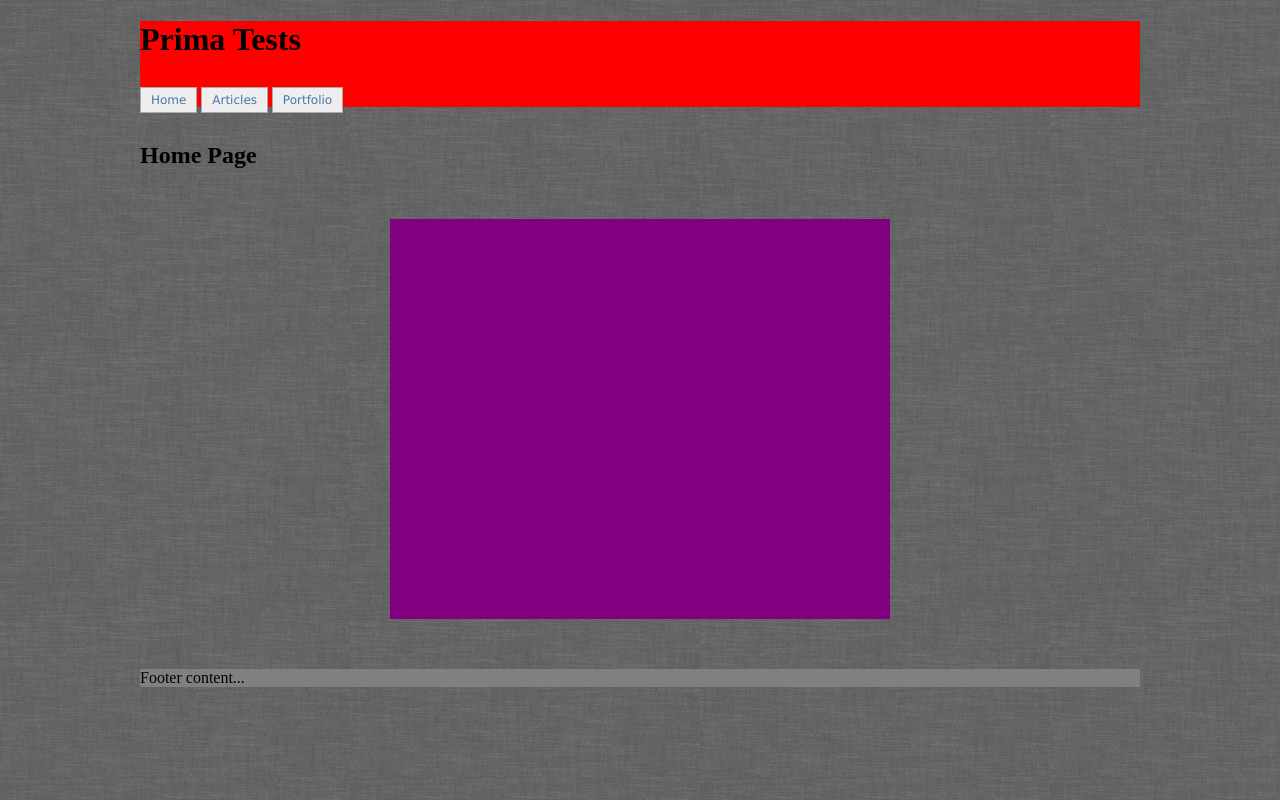
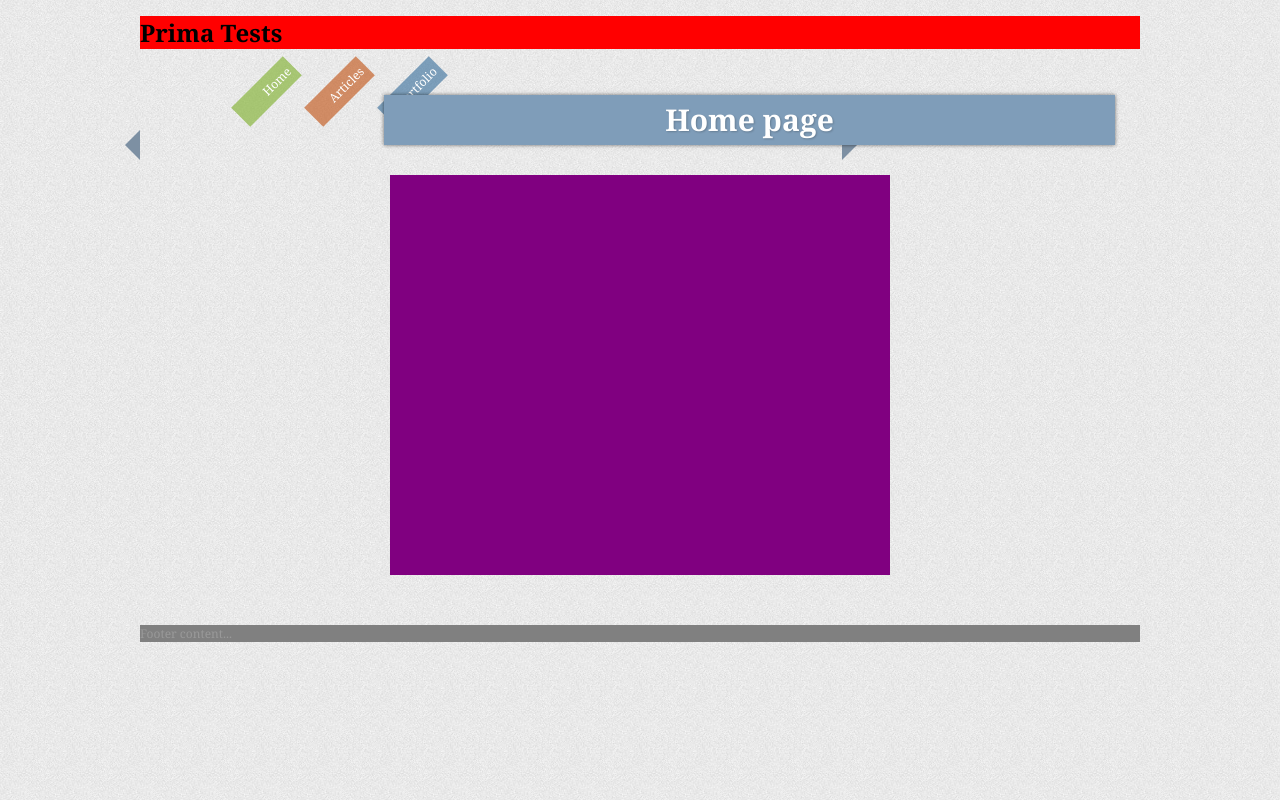
Before and after one commit to han0idx/JUProject, a PHP site: template resources/templates/home.php in a window 1280 px wide. Run offline with PHP 8.4, Linux system fonts and the light colour scheme; the template is opened without the code that fills it, so the values that code supplies are empty.

Commit message:
Fixing Bpop bug
fixing bpopup, adding some new style

```diff
--- a/public_html/css/style.css
+++ b/public_html/css/style.css
@@ -1,7 +1,10 @@
 body{
 width:1000px;
 margin:0 auto;
-background-image:url("../img/layout/grey_wash_wall.png");
+background-image:url("../img/layout/bck.jpg");
+font-family: Georgia, Verdana, “Lucida Sans Unicode”, sans-serif;
+font-size: 12px;
+color: #999;
 }
 
 .clearfix:after {
@@ -17,6 +20,16 @@ height: 0;
 -webkit-border-radius: 10px;
 -moz-border-radius: 10px;
 border-radius: 10px;
+
+background: #fff;
+-moz-border-radius: 10px;
+-khtml-border-radius: 10px;
+-webkit-border-radius: 10px;
+-moz-box-shadow: 0px 0px 8px rgba(0,0,0,0.3);
+-khtml-box-shadow: 0px 0px 8px rgba(0,0,0,0.3);
+-webkit-box-shadow: 0px 0px 8px rgba(0,0,0,0.3);
+position: relative;
+z-index: 90;
 }
 
 /**************************Header***************************/
@@ -51,7 +64,7 @@ text-decoration: none;
 
 /**************************Container***************************/
 #container{
-background-color:blue;
+/*background-color:blue;*/
 
 }
 #container:after{
@@ -64,9 +77,11 @@ height: 0;
 }
 /**************************Content***************************/
 #content{
-background-color:yellow;
-width:750px;
-float:left;
+width: 702px;
+float: left;
+clear: both;
+margin: 0px auto;
+
 }
 #listbox{
 height:400px;
@@ -110,6 +125,7 @@ background-color:purple;
 }
 #contentlist li{
     margin-top: 50px;
+    margin-bottom: 42px;
     list-style-type: none;
 }
 
@@ -119,24 +135,25 @@ margin-right: 9px;
 
 .mrfull{
     cursor: pointer;
+    font-size: 16px;
 }
 /**************************SiteControls***************************/
 #siteControls{
-background-color:green;
-width:240px;
-margin-left:5px;
-float:left;
+    width: 246px;
+    margin-left: 39px;
+    float: left;
 }
 
 /**************************Footer***************************/
 #footer{
 background-color:gray;
+margin-top: 30px;
 
 }
 
 /*************************Extras***************************/
 
-#element_to_pop_up { display:none;
+.element_to_pop_up { display:none;
 background-color: #fff;
 border-radius: 10px 10px 10px 10px;
 box-shadow: 0 0 25px 5px #999;
@@ -164,12 +181,113 @@ padding: 25px;
 .numberCircle {
     position: absolute;
     left: 3px;
-    margin-top: -8px;
+    margin-top: -13px;
     font-size: 30px;
     background-color: rgb(209, 209, 209);
     width: 32px;
     text-align: center;
     border-radius: 27px;
-    color: rgb(44, 43, 43);
-    border: 2px solid rgb(124, 124, 124);
+    color: rgb(255, 255, 255);
+    border: 2px solid rgb(187, 187, 187);
 }
+
+.rectangle {
+    background: #7f9db9;
+    height: 50px;
+    width: 731px;
+    position: relative;
+    left: -15px;
+    top: 30px;
+    float: left;
+    -moz-box-shadow: 0px 0px 4px rgba(0,0,0,0.55);
+    -khtml-box-shadow: 0px 0px 4px rgba(0,0,0,0.55);
+    -webkit-box-shadow: 0px 0px 4px rgba(0,0,0,0.55);
+    z-index: 100;
+}
+
+.rectangle h2 {
+    font-size: 30px;
+    color: #fff;
+    margin-top: 4px;
+    text-shadow: 1px 1px 2px rgba(0,0,0,0.2);
+    text-align: center;
+}
+
+.triangle-l {
+    border-color: transparent #7d90a3 transparent transparent;
+    border-style:solid;
+    border-width:15px;
+    height:0px;
+    width:0px;
+    position: relative;
+    left: -30px;
+    top: 65px;
+    z-index: -1; /* displayed under bubble */
+}
+
+.triangle-r {
+    border-color: transparent transparent transparent #7d90a3;
+    border-style: solid;
+    border-width: 15px;
+    height: 0px;
+    width: 0px;
+    position: relative;
+    left: 702px;
+    top: 35px;
+    z-index: -1;
+}
+
+
+.menu {
+	position: relative;
+	top:3px;
+	left: 50px;
+	z-index: 80; /* the stack order: displayed under bubble (90) */
+}
+
+.menu ul li {
+	-webkit-transform: rotate(-45deg); /* rotate the list item */
+	-moz-transform: rotate(-45deg); /* rotate the list item */
+	width: 50px;
+	overflow: hidden;
+	margin: 10px 0px;
+	padding: 5px 5px 5px 18px;
+	float: left;
+	background: #7f9db9;
+	text-align: right;
+}
+
+.menu ul li a {
+	color: #fff;
+	text-decoration: none;
+	display:block;
+}
+
+.menu ul li.l1 {
+	background: rgba(131,178,51,0.65);
+}
+
+.menu ul li.l1:hover {
+	background: rgb(131,178,51);
+}
+
+.menu ul li.l2 {
+	background: rgba(196,89,30,0.65);
+}
+
+.menu ul li.l2:hover {
+	background: rgb(196,89,30);
+}
+
+.menu ul li.l3 {
+	background: rgba(65,117,160,0.65);
+}
+
+.menu ul li.l3:hover {
+	background: rgb(65,117,160);
+}
+
+.menu span {
+	margin: 15px 80px 0px 0px;
+	float:right;
+}
--- a/resources/library/SQL.class.php
+++ b/resources/library/SQL.class.php
@@ -35,7 +35,7 @@
                 $out="<ul>";
                 while($donnees = mysqli_fetch_assoc($resultat))
                 {
-                $out.="<li><input class='checkin' name='checkin' type='checkbox'/><span class='mrfull'><span class='numberCircle'>".$i."</span>".$donnees['title']."</span><div id='element_to_pop_up'>".$donnees['out2Produce']."</div></li>";
+                $out.="<li><input class='checkin' name='checkin' type='checkbox'/><span value='element_to_pop_up".$i."' class='mrfull'><span class='numberCircle'>".$i."</span>".$donnees['title']."</span><div id='element_to_pop_up".$i."' class='element_to_pop_up'>".$donnees['out2Produce']."</div></li>";
                 $i++;
                 }
                 $out.="</ul>";
--- a/resources/templates/header.php
+++ b/resources/templates/header.php
@@ -7,15 +7,18 @@
 	<LINK rel="stylesheet" type="text/css" href="css/style.css">
         <script src="js/jquery-1.10.2.min.js"></script>
         <script src="js/jquery.bpopup.min.js"></script>
-	<title>Simple Site</title>
+	<title>Test PRIMA</title>
 </head>
 
 <body>
 <div id="header">
 	<h1><a href="index.php">Prima Tests</a></h1>
-	<ul class="nav global">
-		<li><a href="index.php">Home</a></li>
-		<li><a href="posts.php">Articles</a></li>
-		<li><a href="#">Portfolio</a></li>
-	</ul>
 </div>
+
+<div class="menu">
+<ul>
+<li class="l1"><a href="index.php">Home</a></li>
+<li class="l2"><a href="posts.php">Articles</a></li>
+<li class="l3"><a href="#">Portfolio</a></li>
+</ul>
+</div>
--- a/resources/templates/home.php
+++ b/resources/templates/home.php
@@ -1,13 +1,14 @@
 <!-- Homepage content -->
-<h2>Home Page</h2>
-
+<div class="rectangle"><h2>Home page</h2></div>
+<div class="triangle-l"></div>
+<div class="triangle-r"></div>
 
 <?php
 //Si le GET["test"] est defini alors afficher son contenu
         if(isset($_GET["test"])):
 ?>
     <div id="contentlist">
-        <?php   echo 'your inside get page';
+        <?php
                 echo $fullList;
         ?>
     </div>
@@ -26,10 +27,12 @@
             $(function() {
                     $('.mrfull').bind('click', function(e) {
                             e.preventDefault();
-                            $('#element_to_pop_up').bPopup({
+//                        $(this).next().bPopup({
+                        var popup = $(this).attr('value');
+                        $('#'+popup).bPopup({
                             speed: 650,
                             transition: 'slideIn'
-                    });
+                        });
 
                     });
 
```
Also changed, not shown: public_html/img/layout/bck.jpg (added), public_html/img/layout/grey_wash_wall.png (deleted).
